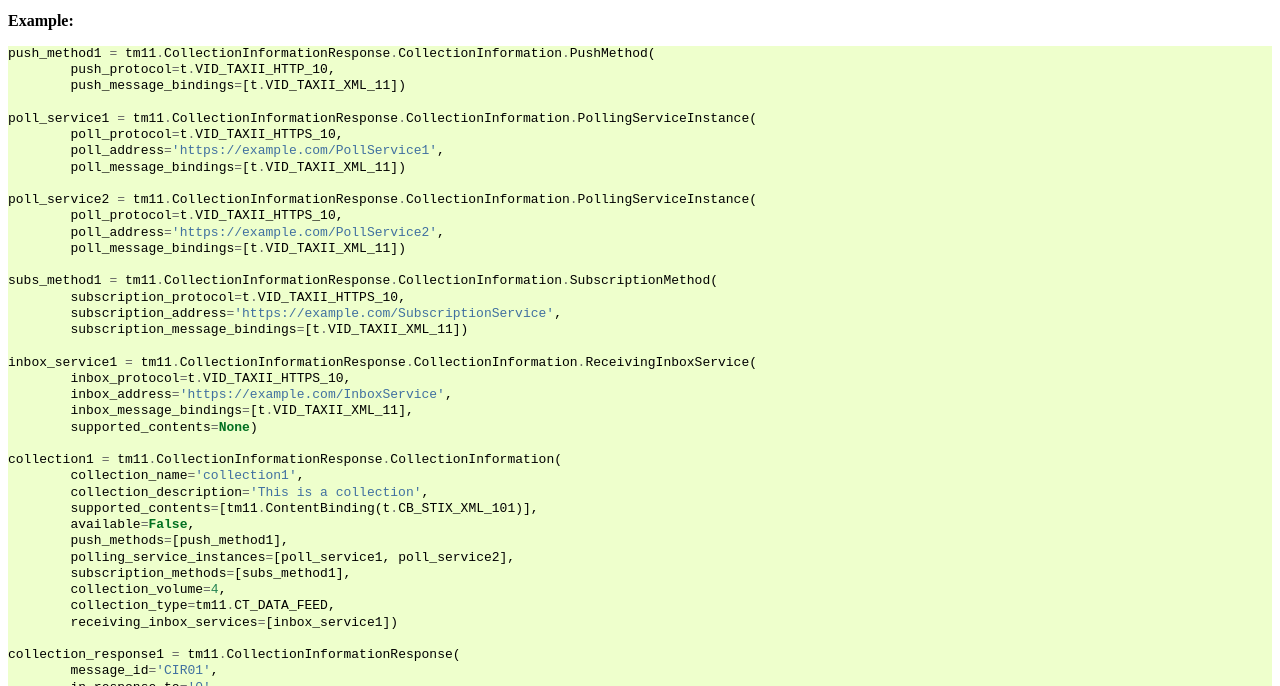
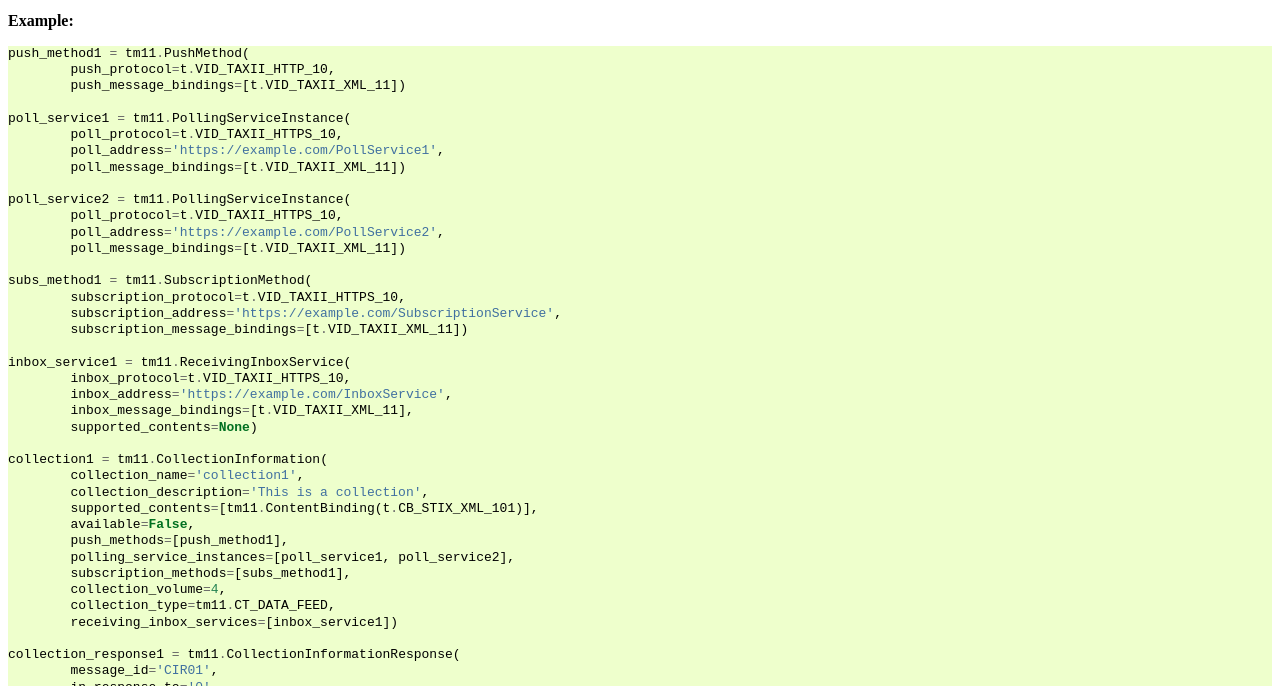
Before and after one commit to TAXIIProject/libtaxii, a Sphinx documentation site: the page built from docs/api/messages_11.rst, in a window 1280 px wide and 900 px high, scrolled down 2427 px, cut to the strip 214-900 px from the top of the window. Built offline with Sphinx 7.4.7, drawn with Linux system fonts in a browser that asks for light colours; some of the changed text lies outside the part shown.

```diff
--- a/docs/api/messages_11.rst
+++ b/docs/api/messages_11.rst
@@ -109,42 +109,42 @@ Collection Information Response
 -------------------------------
 
 .. autoclass:: CollectionInformationResponse
-.. autoclass:: libtaxii.messages_11::CollectionInformationResponse.CollectionInformation
-.. autoclass:: libtaxii.messages_11::CollectionInformationResponse.CollectionInformation.PushMethod
-.. autoclass:: libtaxii.messages_11::CollectionInformationResponse.CollectionInformation.PollingServiceInstance
-.. autoclass:: libtaxii.messages_11::CollectionInformationResponse.CollectionInformation.SubscriptionMethod
-.. autoclass:: libtaxii.messages_11::CollectionInformationResponse.CollectionInformation.ReceivingInboxService
+.. autoclass:: CollectionInformation
+.. autoclass:: PushMethod
+.. autoclass:: PollingServiceInstance
+.. autoclass:: SubscriptionMethod
+.. autoclass:: ReceivingInboxService
 
 **Example:**
 
 .. testcode::
 
-    push_method1 = tm11.CollectionInformationResponse.CollectionInformation.PushMethod(
+    push_method1 = tm11.PushMethod(
             push_protocol=t.VID_TAXII_HTTP_10,
             push_message_bindings=[t.VID_TAXII_XML_11])
 
-    poll_service1 = tm11.CollectionInformationResponse.CollectionInformation.PollingServiceInstance(
+    poll_service1 = tm11.PollingServiceInstance(
             poll_protocol=t.VID_TAXII_HTTPS_10,
             poll_address='https://example.com/PollService1',
             poll_message_bindings=[t.VID_TAXII_XML_11])
 
-    poll_service2 = tm11.CollectionInformationResponse.CollectionInformation.PollingServiceInstance(
+    poll_service2 = tm11.PollingServiceInstance(
             poll_protocol=t.VID_TAXII_HTTPS_10,
             poll_address='https://example.com/PollService2',
             poll_message_bindings=[t.VID_TAXII_XML_11])
 
-    subs_method1 = tm11.CollectionInformationResponse.CollectionInformation.SubscriptionMethod(
+    subs_method1 = tm11.SubscriptionMethod(
             subscription_protocol=t.VID_TAXII_HTTPS_10,
             subscription_address='https://example.com/SubscriptionService',
             subscription_message_bindings=[t.VID_TAXII_XML_11])
 
-    inbox_service1 = tm11.CollectionInformationResponse.CollectionInformation.ReceivingInboxService(
+    inbox_service1 = tm11.ReceivingInboxService(
             inbox_protocol=t.VID_TAXII_HTTPS_10,
             inbox_address='https://example.com/InboxService',
             inbox_message_bindings=[t.VID_TAXII_XML_11],
             supported_contents=None)
 
-    collection1 = tm11.CollectionInformationResponse.CollectionInformation(
+    collection1 = tm11.CollectionInformation(
             collection_name='collection1',
             collection_description='This is a collection',
             supported_contents=[tm11.ContentBinding(t.CB_STIX_XML_101)],
```
Also changed, not shown: other parts of docs/api/messages_11.rst (+10 -10 lines), 2 other files.
